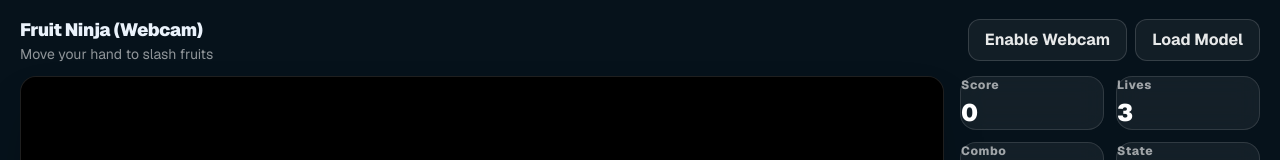
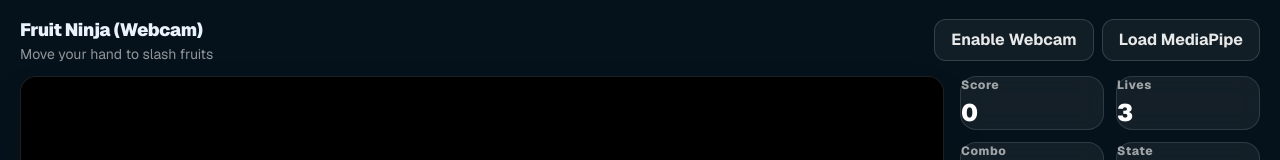
Before and after one commit to LantingKurt/cursor-manila-build-night, a Next.js app in the folder fruit-ninja-game/: page / in a window 1280 px wide. Shown: the top 160 px of the page. Built offline with nearby package versions, Linux system fonts and the light colour scheme.

Commit message:
Update button text in Home component to reflect MediaPipe terminology for improved clarity during model loading and readiness states.

```diff
--- a/fruit-ninja-game/src/app/page.tsx
+++ b/fruit-ninja-game/src/app/page.tsx
@@ -76,10 +76,10 @@
             disabled={hand.state.status === "loadingModel" || hand.state.status === "ready"}
           >
             {hand.state.status === "loadingModel"
-              ? "Loading Model…"
+              ? "Loading MediaPipe…"
               : hand.state.status === "ready"
-              ? "Model Ready"
-              : "Load Model"}
+              ? "MediaPipe Ready ✓"
+              : "Load MediaPipe"}
           </button>
         </div>
       </header>
```
